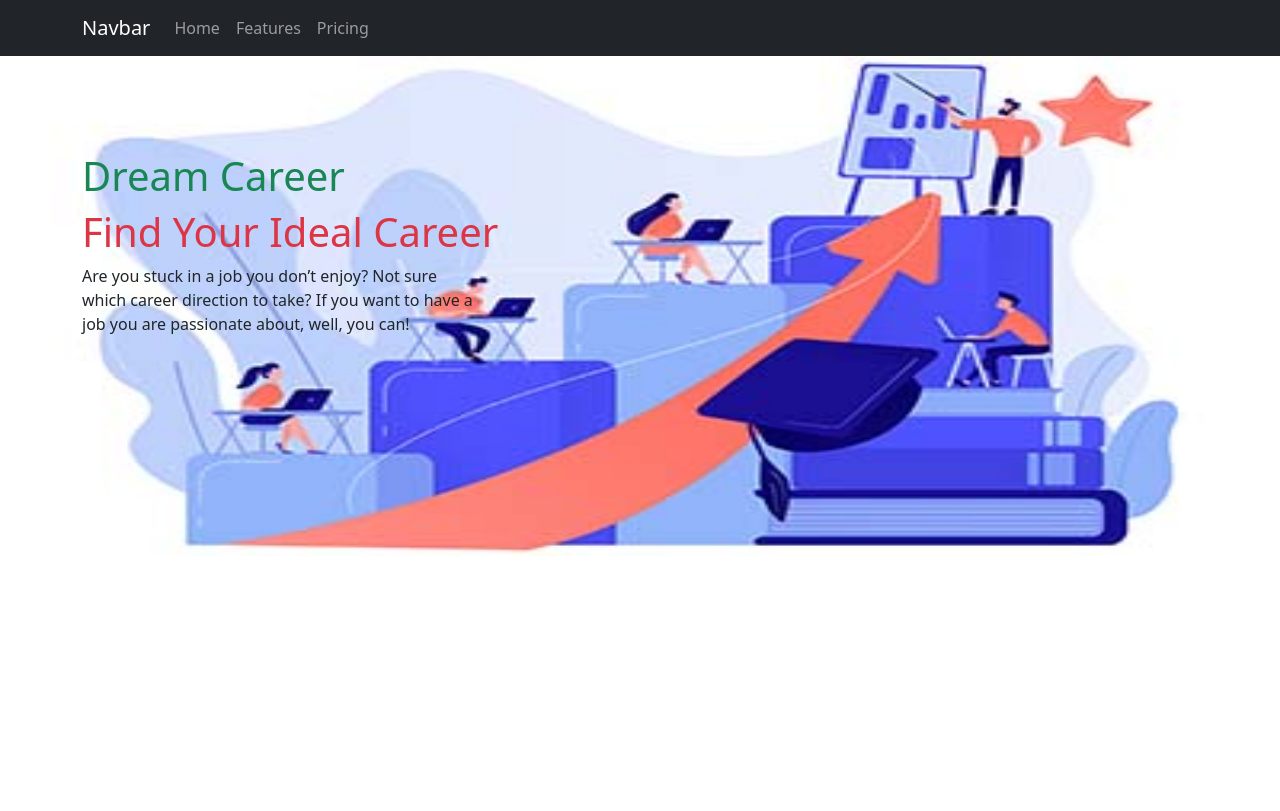
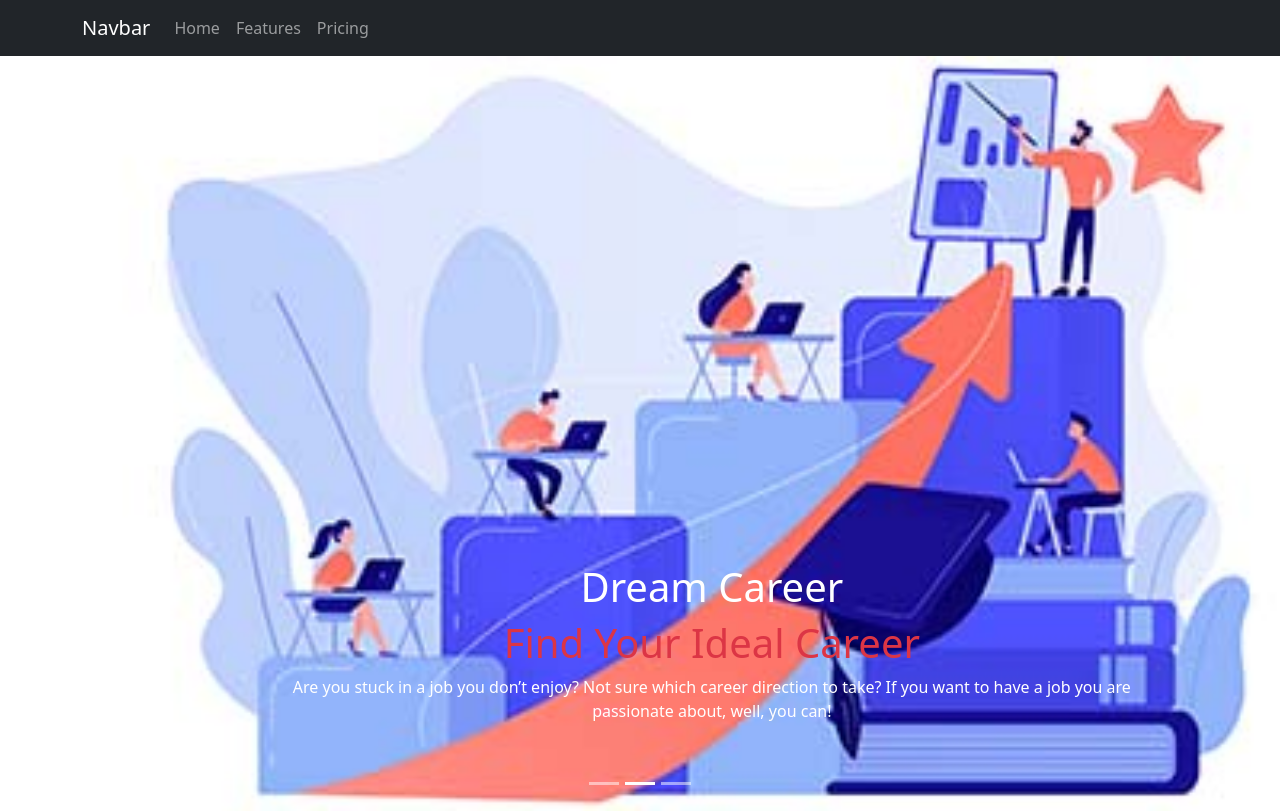
Before and after one commit to learnertariq/dream-career, a React (Create React App) app: page / in a window 1280 px wide. Built offline with nearby package versions, Linux system fonts and the light colour scheme; the HTML template or start-up script is replaced by a standard one.

Commit message:
add banner carousel

```diff
--- /dev/null
+++ b/src/components/ControlledCarousel.jsx
@@ -0,0 +1,33 @@
+import { useState } from "react";
+import { Carousel } from "react-bootstrap";
+
+const data = [{}, {}, {}];
+
+function ControlledCarousel() {
+  const [index, setIndex] = useState(0);
+
+  const handleSelect = (selectedIndex, e) => {
+    setIndex(selectedIndex);
+  };
+
+  return (
+    <Carousel activeIndex={index} onSelect={handleSelect}>
+      {data.map((item, index) => (
+        <Carousel.Item>
+          <img className="d-block w-100" src="banner.jpg" alt="First slide" />
+          <Carousel.Caption>
+            <h1 className="">Dream Career</h1>
+            <h2 className="text-danger fs-1">Find Your Ideal Career</h2>
+            <p className="mb-5">
+              Are you stuck in a job you don’t enjoy? Not sure which career
+              direction to take? If you want to have a job you are passionate
+              about, well, you can!
+            </p>
+          </Carousel.Caption>
+        </Carousel.Item>
+      ))}
+    </Carousel>
+  );
+}
+
+export default ControlledCarousel;
--- a/src/components/Home.jsx
+++ b/src/components/Home.jsx
@@ -1,22 +1,15 @@
 import React from "react";
 import "../styles/Home.css";
+import ControlledCarousel from "./ControlledCarousel";
 
 const Home = () => {
   return (
     <div>
       <section
-        className="banner"
-        style={{ backgroundImage: 'url("/banner.jpg")' }}
+      // className="banner"
+      // style={{ backgroundImage: 'url("/banner.jpg")' }}
       >
-        <div className="container pt-5">
-          <h1 className="text-success mt-5">Dream Career</h1>
-          <h2 className="text-danger fs-1">Find Your Ideal Career</h2>
-          <p className="hero-inner-text">
-            Are you stuck in a job you don’t enjoy? Not sure which career
-            direction to take? If you want to have a job you are passionate
-            about, well, you can!
-          </p>
-        </div>
+        <ControlledCarousel />
       </section>
     </div>
   );
```
Also changed, not shown: src/components/Services.jsx (added, +7 -0 lines).
